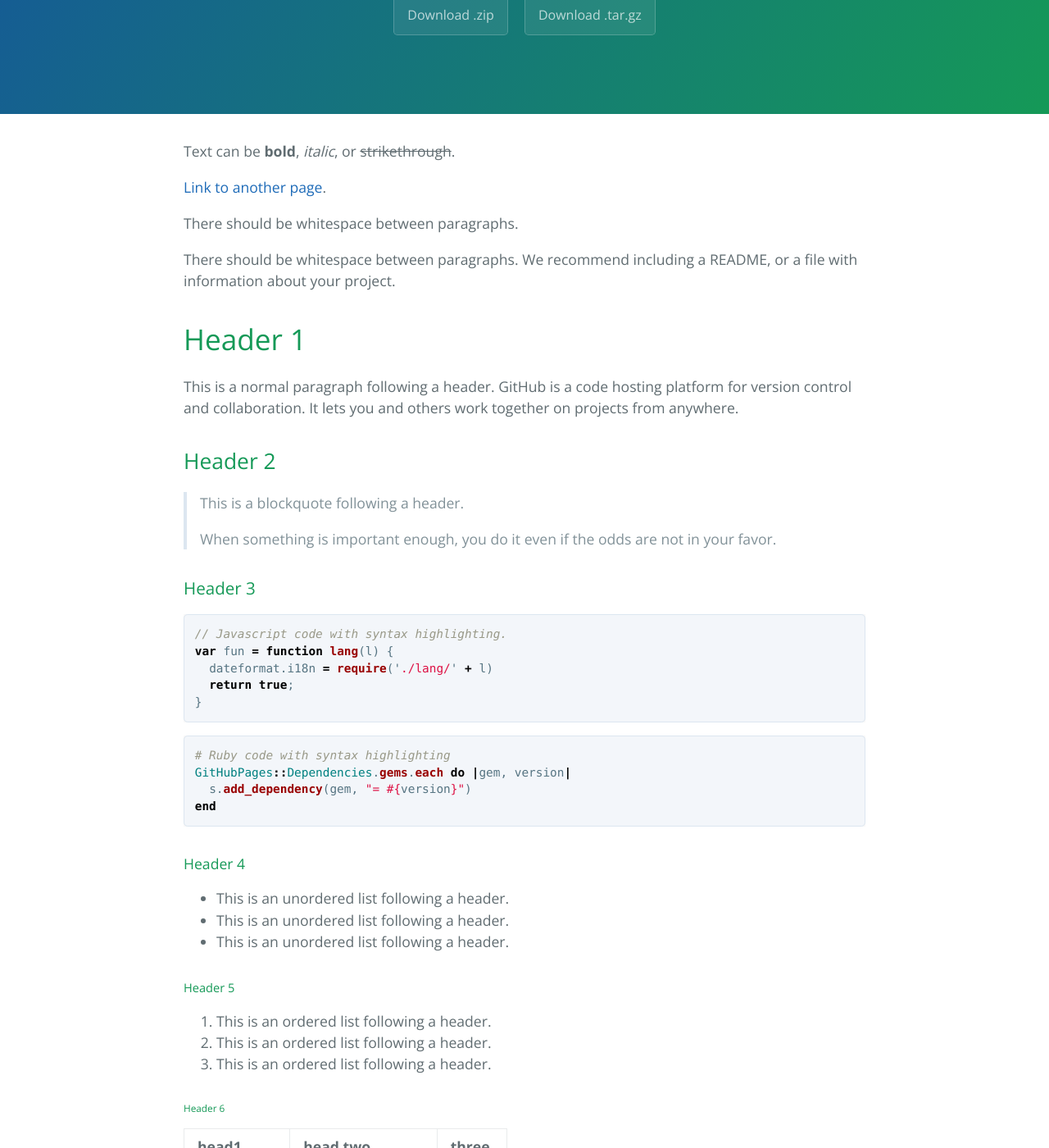
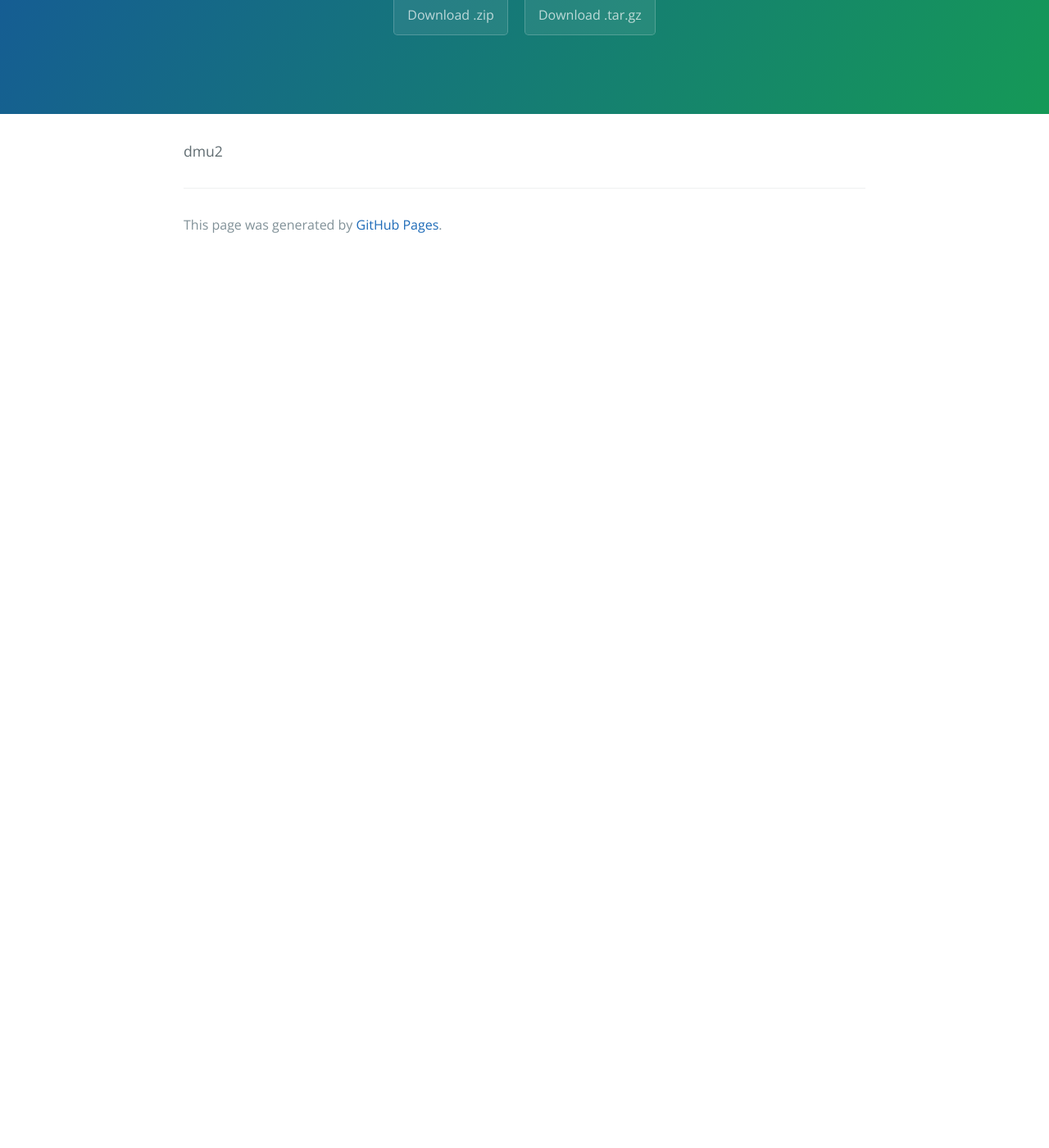
Before and after one commit to dmu2/dmu2.github.io, a Jekyll site: the page built from index.md, in a window 1280 px wide and 1400 px high, scrolled down 244 px. Shown: the whole window at 82% size. Built offline with Jekyll 4.4.1, drawn with Linux system fonts in a browser that asks for light colours; after the commit the page ends 900 px from its top, so only the background shows below that; some of the changed text lies outside the part shown.

Commit message:
Update index.md

````diff
--- a/index.md
+++ b/index.md
@@ -1,123 +1,4 @@
 ---
 layout: default
 ---
-
-Text can be **bold**, _italic_, or ~~strikethrough~~.
-
-[Link to another page](./another-page.html).
-
-There should be whitespace between paragraphs.
-
-There should be whitespace between paragraphs. We recommend including a README, or a file with information about your project.
-
-# Header 1
-
-This is a normal paragraph following a header. GitHub is a code hosting platform for version control and collaboration. It lets you and others work together on projects from anywhere.
-
-## Header 2
-
-> This is a blockquote following a header.
->
-> When something is important enough, you do it even if the odds are not in your favor.
-
-### Header 3
-
-```js
-// Javascript code with syntax highlighting.
-var fun = function lang(l) {
-  dateformat.i18n = require('./lang/' + l)
-  return true;
-}
-```
-
-```ruby
-# Ruby code with syntax highlighting
-GitHubPages::Dependencies.gems.each do |gem, version|
-  s.add_dependency(gem, "= #{version}")
-end
-```
-
-#### Header 4
-
-*   This is an unordered list following a header.
-*   This is an unordered list following a header.
-*   This is an unordered list following a header.
-
-##### Header 5
-
-1.  This is an ordered list following a header.
-2.  This is an ordered list following a header.
-3.  This is an ordered list following a header.
-
-###### Header 6
-
-| head1        | head two          | three |
-|:-------------|:------------------|:------|
-| ok           | good swedish fish | nice  |
-| out of stock | good and plenty   | nice  |
-| ok           | good `oreos`      | hmm   |
-| ok           | good `zoute` drop | yumm  |
-
-### There's a horizontal rule below this.
-
-* * *
-
-### Here is an unordered list:
-
-*   Item foo
-*   Item bar
-*   Item baz
-*   Item zip
-
-### And an ordered list:
-
-1.  Item one
-1.  Item two
-1.  Item three
-1.  Item four
-
-### And a nested list:
-
-- level 1 item
-  - level 2 item
-  - level 2 item
-    - level 3 item
-    - level 3 item
-- level 1 item
-  - level 2 item
-  - level 2 item
-  - level 2 item
-- level 1 item
-  - level 2 item
-  - level 2 item
-- level 1 item
-
-### Small image
-
-![Octocat](https://github.githubassets.com/images/icons/emoji/octocat.png)
-
-### Large image
-
-![Branching](https://guides.github.com/activities/hello-world/branching.png)
-
-
-### Definition lists can be used with HTML syntax.
-
-<dl>
-<dt>Name</dt>
-<dd>Godzilla</dd>
-<dt>Born</dt>
-<dd>1952</dd>
-<dt>Birthplace</dt>
-<dd>Japan</dd>
-<dt>Color</dt>
-<dd>Green</dd>
-</dl>
-
-```
-Long, single-line code blocks should not wrap. They should horizontally scroll if they are too long. This line should be long enough to demonstrate this.
-```
-
-```
-The final element.
-```
+dmu2
````
